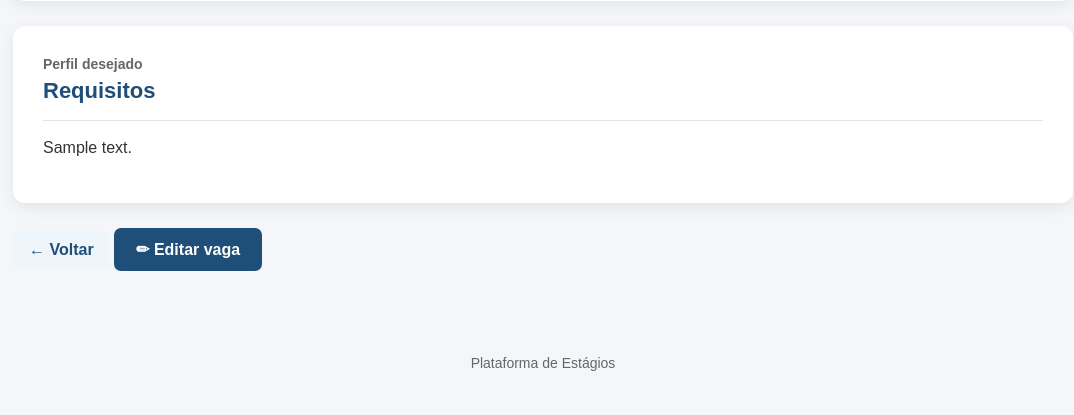
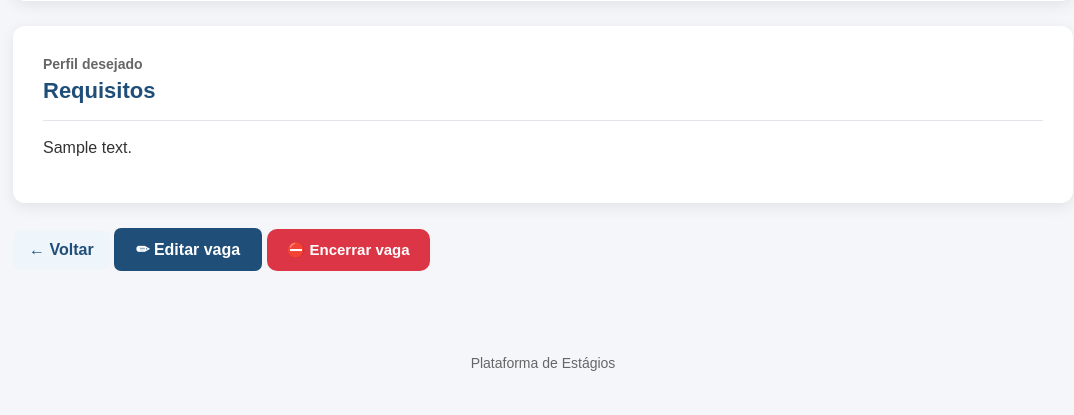
Before and after one commit to Benildomelo/plataforma_estagios, a Django app: page /empresa/vagas/1/ in a window 1280 px wide. Shown: the part 724-1139 px from the top of the page, without its empty margins (97-1171 px from the left). Run offline with Django 5.2, Linux system fonts and the light colour scheme; a user stored in the database is signed in; tables that the repository leaves empty hold one stand-in row (values such as "Sample post").

Commit message:
Adiciona encerramento de vagas pela empresa

```diff
--- a/vagas/static/css/style.css
+++ b/vagas/static/css/style.css
@@ -2522,3 +2522,35 @@ footer {
     }
 
 }
+
+/* =========================================================
+   BOTÃO DE PERIGO - ENCERRAR VAGA
+   ========================================================= */
+
+.botao-perigo {
+    display: inline-flex;
+    align-items: center;
+    justify-content: center;
+
+    padding: 12px 20px;
+
+    border: none;
+    border-radius: 10px;
+
+    background: #dc3545;
+    color: #ffffff;
+
+    font-size: 15px;
+    font-weight: 600;
+
+    cursor: pointer;
+
+    text-decoration: none;
+
+    transition: 0.2s ease;
+}
+
+.botao-perigo:hover {
+    background: #b02a37;
+    transform: translateY(-1px);
+}
--- a/vagas/templates/vagas/detalhe_vaga_empresa.html
+++ b/vagas/templates/vagas/detalhe_vaga_empresa.html
@@ -239,6 +239,21 @@
                 ✏ Editar vaga
             </a>
 
+            <form
+                method="POST"
+                action="{% url 'encerrar_vaga' vaga.id %}"
+                style="display: inline;"
+                onsubmit="return confirm('Tem certeza que deseja encerrar esta vaga? Esta ação não pode ser desfeita.');"
+            >
+                {% csrf_token %}
+
+                <button
+                    type="submit" class="botao-perigo"
+                >
+                    ⛔ Encerrar vaga
+                </button>
+            </form>
+
         {% endif %}
 
     </div>
```
